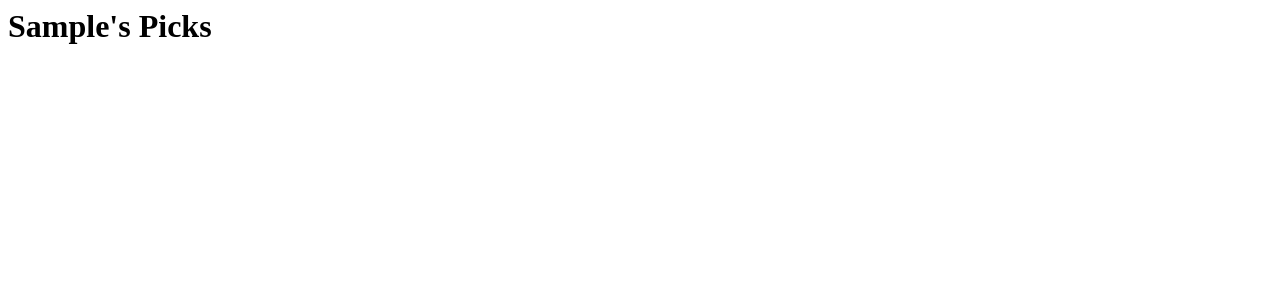
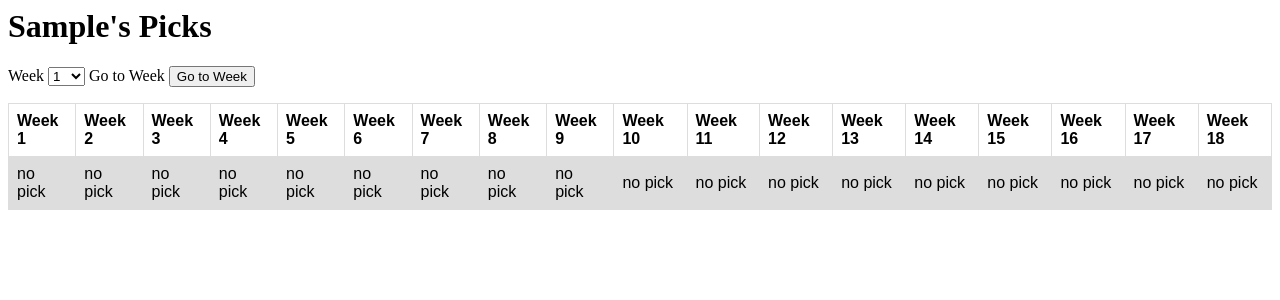
Before and after one commit to cathysimms/nflsurvivor, a Flask app: a page that uses application/templates/user.html in a window 1280 px wide. Shown: the top 300 px of the page. Run offline with Flask 2, Linux system fonts and the light colour scheme.

Commit message:
user page display picks table

```diff
--- a/application/forms.py
+++ b/application/forms.py
@@ -4,4 +4,8 @@ from wtforms import StringField, SubmitField, SelectField
 class HomeForm(FlaskForm):
     username = StringField('Username')
     submit = SubmitField('Enter Username')
-    #week = SelectField('Week', choices=[(1,'1'),(2,'2'),(3,'3'),(4,'4'),(5,'5'),(6,'6'),(7,'7'),(8,'8'),(9,'9'),(10,'10'),(11,'11'),(12,'12')])
+
+
+class UserForm(FlaskForm):
+    week = SelectField('Week', choices=[(1,'1'),(2,'2'),(3,'3'),(4,'4'),(5,'5'),(6,'6'),(7,'7'),(8,'8'),(9,'9'),(10,'10'),(11,'11'),(12,'12'),(13,'13'),(14,'14'),(15,'15'),(16,'16'),(17,'17'),(18,'18')])
+    subweek = SubmitField('Go to Week')
--- a/application/routes.py
+++ b/application/routes.py
@@ -1,5 +1,5 @@
 from application import app
-from application.forms import HomeForm
+from application.forms import HomeForm, UserForm
 from flask import render_template, request, redirect, url_for
 
 @app.route("/", methods=['GET','POST'])
@@ -12,6 +12,7 @@ def home():
     else:
         return render_template('home.html', form = form)
 
-@app.route("/<username>")
+@app.route("/<username>", methods =['GET','POST'])
 def user(username):
-    return render_template('user.html', name = username)
+    form = UserForm()
+    return render_template('user.html', name = username, form=form)
--- a/application/templates/home.html
+++ b/application/templates/home.html
@@ -14,8 +14,6 @@
 
     </div>
     <h2>NFL Schedule 2022</h2>
-    <div>
 
-    </div>
 </body>
 </html>
--- a/application/templates/user.html
+++ b/application/templates/user.html
@@ -1,8 +1,74 @@
 <html>
-<head>
-    <title> User Picks Page</title>
-</head>
+    <head>
+        <style>
+            table {
+            font-family: arial, sans-serif;
+            border-collapse: collapse;
+            width: 100%;
+            }
+
+            td, th {
+            border: 1px solid #dddddd;
+            text-align: left;
+            padding: 8px;
+            }
+
+            tr:nth-child(even) {
+            background-color: #dddddd;
+            }
+        </style>
+        <title> User Picks Page</title>
+    </head>
 <body>
     <h1> {{name|capitalize}}'s Picks</h1>
+
+    <div class = 'form'>
+        <form method='POST' action="">
+            {{form.week.label}} {{form.week}}
+            {{form.subweek.label}} {{form.subweek}}
+        </form>
+    </div>
+        <table>
+          <tr>
+            <th>Week 1</th>
+            <th>Week 2</th>
+            <th>Week 3</th>
+            <th>Week 4</th>
+            <th>Week 5</th>
+            <th>Week 6</th>
+            <th>Week 7</th>
+            <th>Week 8</th>
+            <th>Week 9</th>
+            <th>Week 10</th>
+            <th>Week 11</th>
+            <th>Week 12</th>
+            <th>Week 13</th>
+            <th>Week 14</th>
+            <th>Week 15</th>
+            <th>Week 16</th>
+            <th>Week 17</th>
+            <th>Week 18</th>
+          </tr>
+          <tr>
+            <td>no pick</td>
+            <td>no pick</td>
+            <td>no pick</td>
+            <td>no pick</td>
+            <td>no pick</td>
+            <td>no pick</td>
+            <td>no pick</td>
+            <td>no pick</td>
+            <td>no pick</td>
+            <td>no pick</td>
+            <td>no pick</td>
+            <td>no pick</td>
+            <td>no pick</td>
+            <td>no pick</td>
+            <td>no pick</td>
+            <td>no pick</td>
+            <td>no pick</td>
+            <td>no pick</td>
+
+          </tr>
 </body>
 </html>
```
